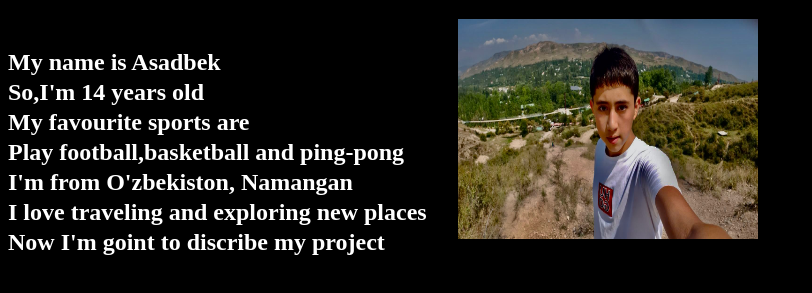
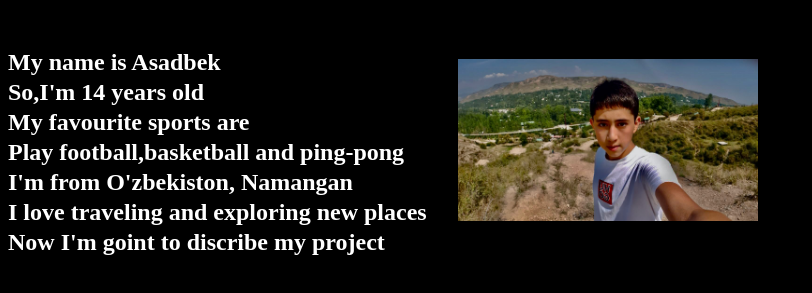
Before and after one commit to asadbek201001/my_portfolio, a plain HTML site: page index.html in a window 1280 px wide. Shown: the part 61-354 px from the top of the page, without its empty margins (0-812 px from the left). Drawn offline with Linux system fonts and the light colour scheme.

Commit message:
salom va alik

```diff
--- a/index.html
+++ b/index.html
@@ -15,7 +15,7 @@
     <h2 style="color: white; position: fixed; margin-top: 150px;">I'm from O'zbekiston, Namangan</h2>
     <h2 style="color: white; position: fixed; margin-top: 180px;">I love traveling and exploring new places</h2>
     <h2 style="color: white; position: fixed; margin-top: 210px;">Now I'm goint to discribe my project</h2>
-    <img src="./Image.jpeg" alt="" style="width: 300px; height: 220px; margin-left: 450px;">
+    <img src="./Image.jpeg" alt="" style="width: 300px; height: 200x; margin-left: 450px; margin-top: 40px;">
 
 
 
```
